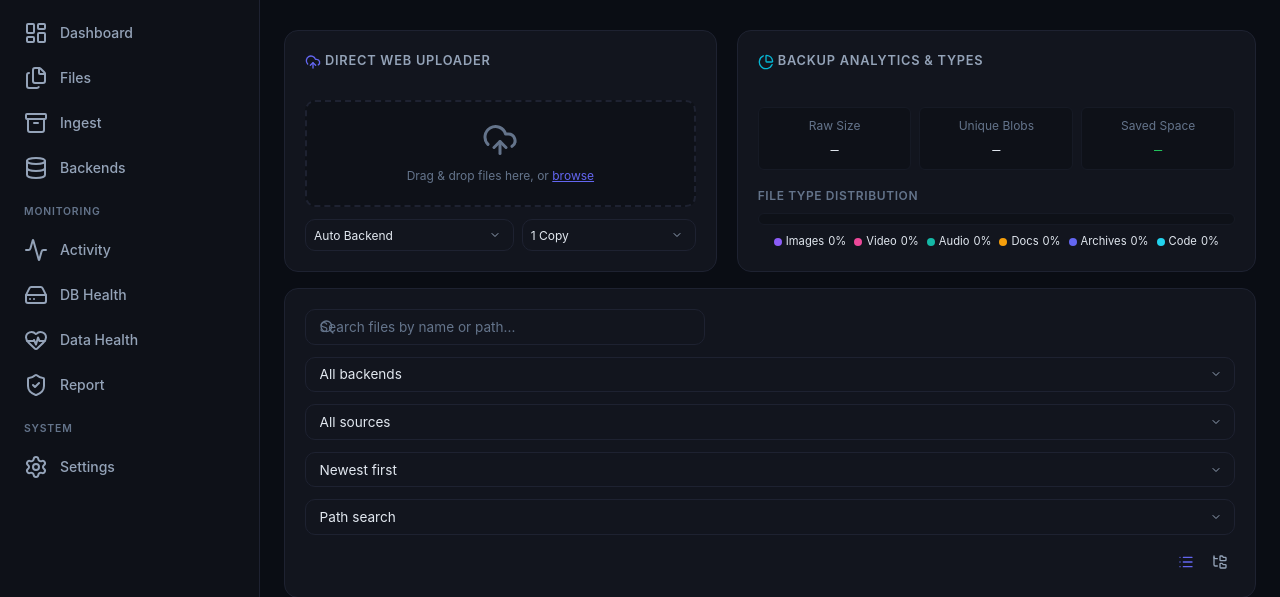
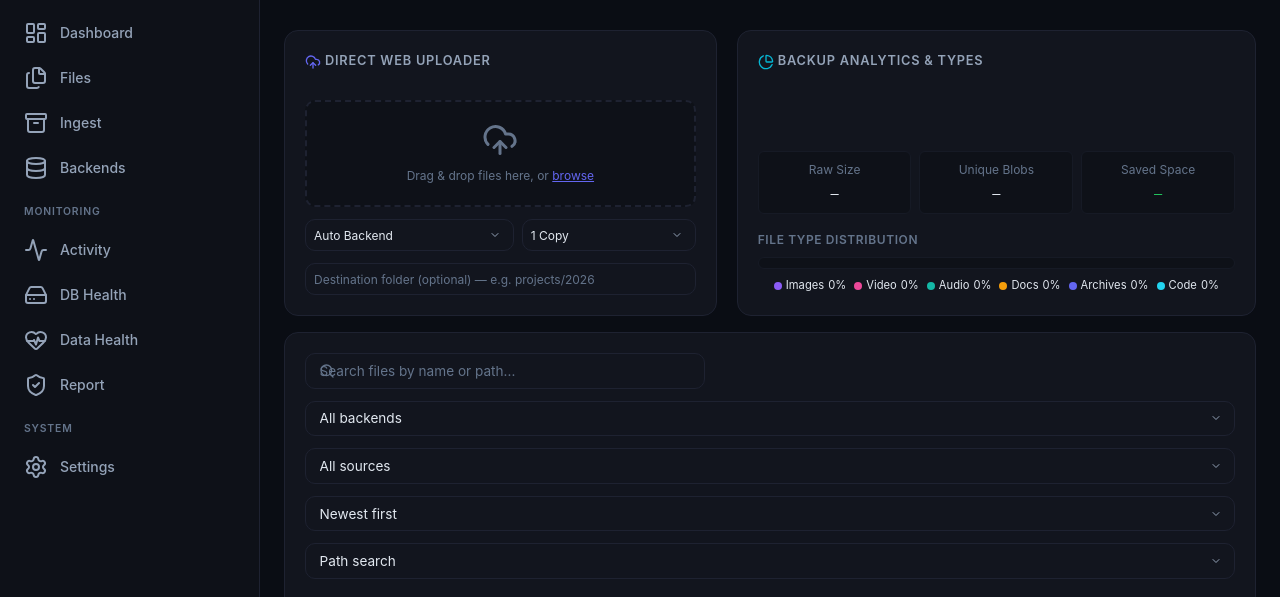
Before and after one commit to maruf5bd/backupme, a FastAPI app: template backupme/web/templates/files.html in a window 1280 px wide. Shown: the part 112-709 px from the top of the page. Run offline with FastAPI, Linux system fonts and the light colour scheme; the template is opened without the code that fills it, so the values that code supplies are empty; parts of the project's set-up code (start-up, migrations or seed data) failed here and were passed over; some libraries are stand-ins or nearby versions.

Commit message:
feat(web): choose destination folder when uploading files
The Direct Web Uploader already let the user pick WHERE IN WHICH BACKEND the file is stored (backend combobox + copy count) but the folder inside the index was hardcoded to web_upload/<filename>. A new optional 'Destination folder' input (e.g. projects/2026) lands the file at web_upload/<folder>/<filename> so it shows up in Browse/Restore under a chosen path instead of a filename-only pile.

Server side: dest_folder is normalized to forward slashes; '..'/'.' components, drive letters and absolute shapes are rejected with 400 (leading slash is harmless and normalizes); the filename is reduced to its basename so path components in filenames cannot escape either. op_log records the final dest. Tests: tests/test_web_upload_dest.py (5).

```diff
--- a/backupme/web/routes/files.py
+++ b/backupme/web/routes/files.py
@@ -457,16 +457,31 @@ def register(app, ctx):
     async def api_upload_file(
         file: UploadFile = File(...),
         backend: str = Form(""),
-        redundancy: int = Form(1)
+        redundancy: int = Form(1),
+        dest_folder: str = Form(""),
     ):
         import tempfile
-        upload_key = f"upload:{file.filename}:{int(time.time())}"
+        # Optional destination folder inside web_upload. Normalize to forward
+        # slashes and reject anything that could escape it — the same
+        # defense-in-depth the restore worker applies to index paths.
+        dest_folder = (dest_folder or "").strip().replace("\\", "/").strip("/")
+        parts = [p for p in dest_folder.split("/") if p]
+        if dest_folder and (any(p in ("..", ".") for p in parts)
+                            or ":" in dest_folder or dest_folder.startswith("/")
+                            or (len(dest_folder) >= 2 and dest_folder[1] == ":")):
+            return JSONResponse(
+                {"status": "error", "message": "dest_folder must be a relative folder path"},
+                status_code=400)
+        safe_name = Path(file.filename).name
+        relative_path = ("/".join(parts) + "/" + safe_name) if parts else safe_name
+        upload_key = f"upload:{relative_path}:{int(time.time())}"
         op_id = op_log_start("upload", upload_key,
-                             {"filename": file.filename, "backend": backend})
+                             {"filename": safe_name, "backend": backend,
+                              "dest_folder": dest_folder})
 
         tmp_path = None
         try:
-            suffix = Path(file.filename).suffix
+            suffix = Path(safe_name).suffix
             with tempfile.NamedTemporaryFile(delete=False, suffix=suffix) as tmp:
                 content = await file.read()
                 tmp.write(content)
@@ -479,7 +494,7 @@ def register(app, ctx):
             cfg_dict = _config_as_dict(ctx)
             r = uploader_mod.upload_file(
                 source_root="web_upload",
-                relative_path=file.filename,
+                relative_path=relative_path,
                 local_path=tmp_path,
                 backends=backends,
                 config=cfg_dict,
@@ -489,8 +504,10 @@ def register(app, ctx):
                 Path(tmp_path).unlink(missing_ok=True)
 
             op_log_finish(op_id, "completed", target_json={
-                "filename": file.filename, "result": "success", "size": len(content)})
-            return JSONResponse({"status": "ok", "filename": file.filename, **r})
+                "filename": safe_name, "result": "success", "size": len(content),
+                "dest": relative_path})
+            return JSONResponse({"status": "ok", "filename": safe_name,
+                                 "dest": relative_path, **r})
         except Exception as e:
             if tmp_path:
                 Path(tmp_path).unlink(missing_ok=True)
--- a/backupme/web/templates/files.html
+++ b/backupme/web/templates/files.html
@@ -38,6 +38,8 @@
           <option value="3">3 Copies</option>
         </select>
       </div>
+      <input type="text" id="upload-dest-folder" placeholder="Destination folder (optional) — e.g. projects/2026"
+             style="font-size:0.75rem; padding:4px 8px; height:32px; width:100%;">
 
       <!-- Progress Bar -->
       <div id="upload-progress-wrap" style="display:none;">
@@ -654,6 +656,7 @@
   async function uploadBrowserFile(file) {
     const backend = document.getElementById('upload-backend').value;
     const redundancy = document.getElementById('upload-redundancy').value;
+    const destFolder = (document.getElementById('upload-dest-folder').value || '').trim();
 
     const wrap = document.getElementById('upload-progress-wrap');
     const fill = document.getElementById('upload-progress-fill');
@@ -667,12 +670,13 @@
     pct.textContent = '0%';
     status.textContent = 'Preparing ' + file.name + '...';
     icon.style.color = 'var(--accent)';
-    dropText.textContent = 'Uploading ' + file.name + '...';
+    dropText.textContent = 'Uploading ' + file.name + (destFolder ? ' to ' + destFolder : '') + '...';
 
     const formData = new FormData();
     formData.append('file', file);
     formData.append('backend', backend);
     formData.append('redundancy', redundancy);
+    formData.append('dest_folder', destFolder);
 
     try {
       const xhr = new XMLHttpRequest();
```
Also changed, not shown: tests/test_web_upload_dest.py (added, +76 -0 lines).
